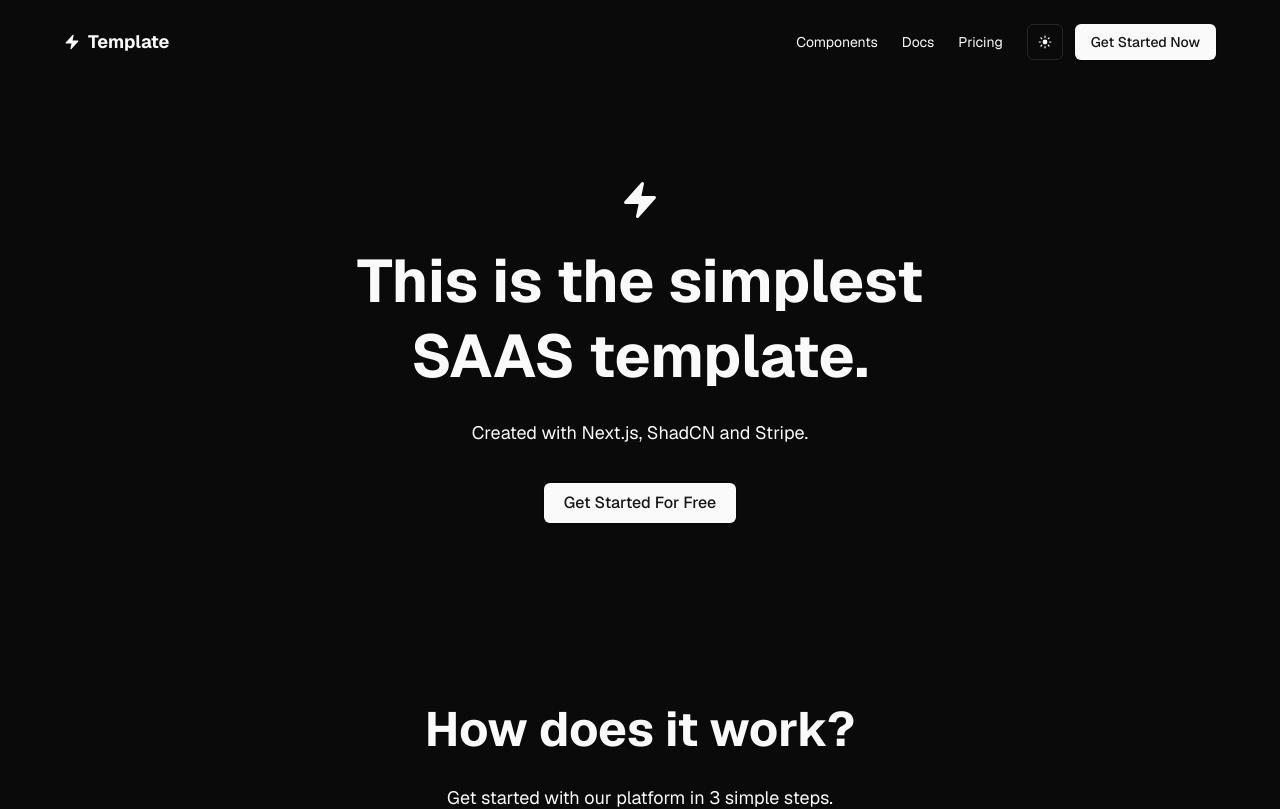
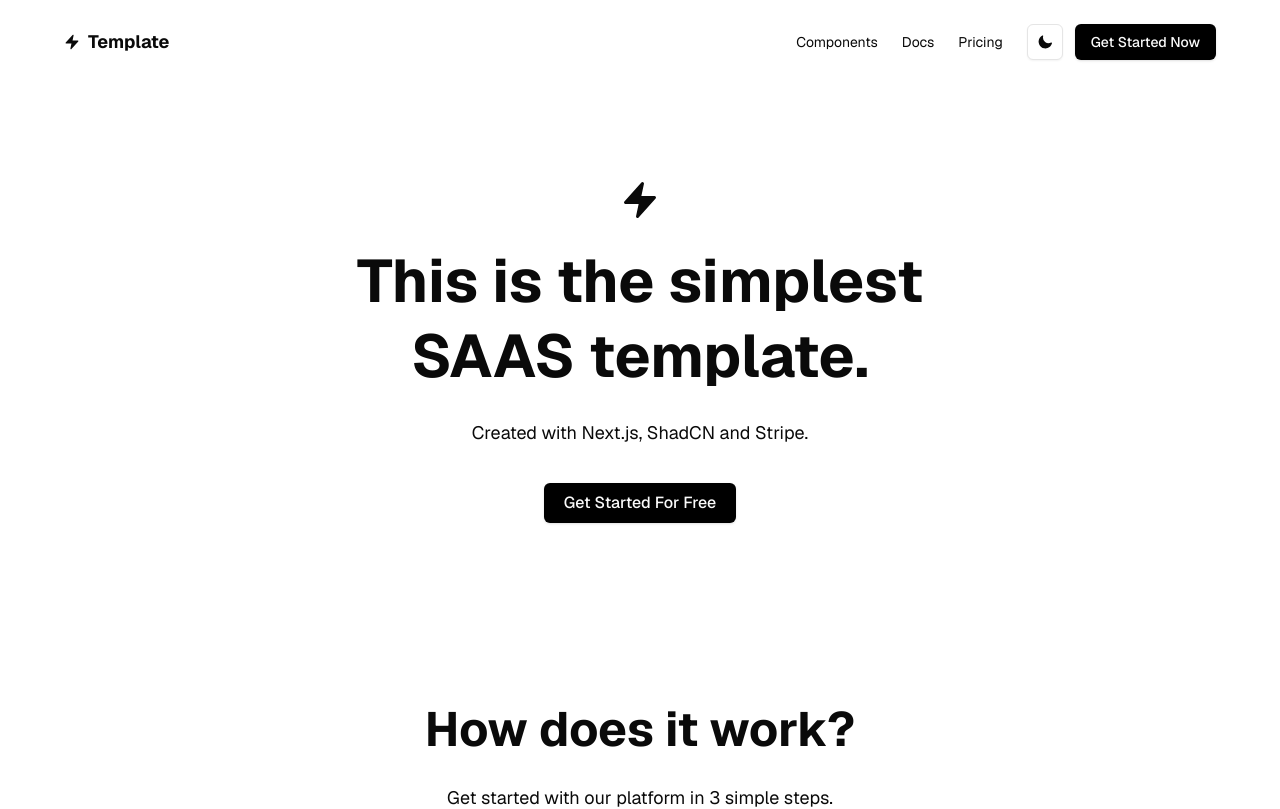
Before and after one commit to Lewwiss/next-saas-template, a Next.js app: page / in a window 1280 px wide. Shown: the top 809 px of the page. Built offline with nearby package versions, Linux system fonts and the light colour scheme.

Commit message:
fixing dark mode

```diff
--- a/app/layout.tsx
+++ b/app/layout.tsx
@@ -9,7 +9,7 @@ export default function RootLayout({
   return (
     <html lang="en">
       <head />
-      <body className="dark bg-background">
+      <body className="bg-background">
         <ClientLayout>{children}</ClientLayout>
       </body>
     </html>
--- a/components/client-layout.tsx
+++ b/components/client-layout.tsx
@@ -1,9 +1,18 @@
 "use client";
 
 import { SessionProvider } from "next-auth/react";
-import { ReactNode } from "react";
+import { ReactNode, useEffect } from "react";
 
 const ClientLayout = ({ children }: { children: ReactNode }) => {
+  useEffect(() => {
+    const darkMode = localStorage.getItem("dark");
+    if (darkMode === "true") {
+      document.body.classList.add("dark");
+    } else {
+      document.body.classList.remove("dark");
+    }
+  }, []);
+
   return (
     <div>
       <SessionProvider>{children}</SessionProvider>
```
